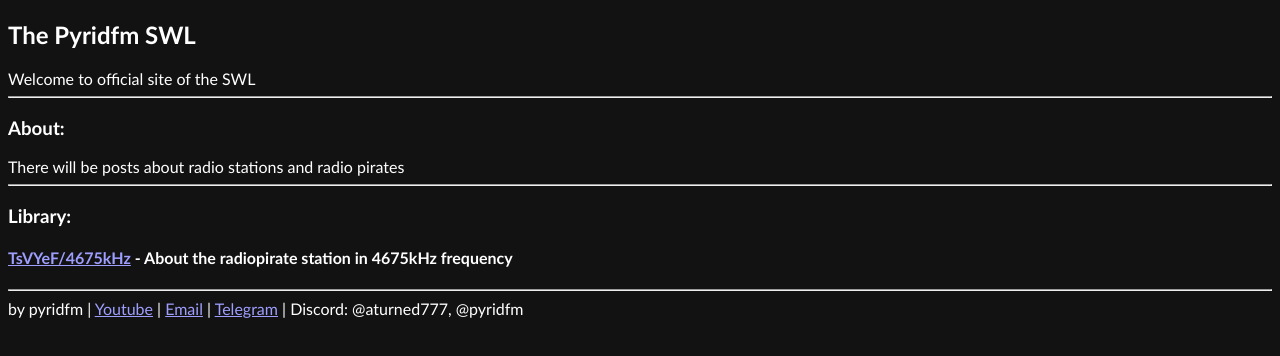
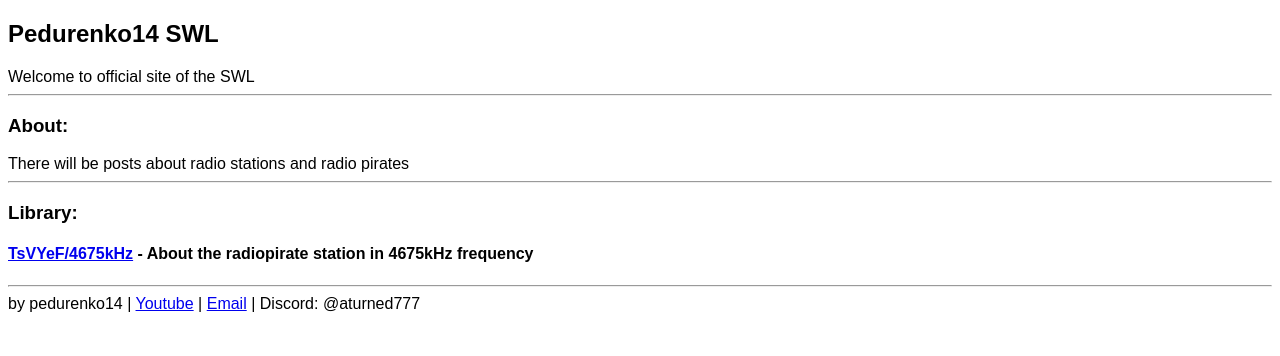
Before and after one commit to pedurenko14/swl, a plain HTML site: page index.html in a window 1280 px wide. Drawn offline with Linux system fonts and the light colour scheme.

Commit message:
Update index.html

```diff
--- a/index.html
+++ b/index.html
@@ -1,12 +1,11 @@
 <!DOCTYPE html>
 <html>
 <head>
-<title>The Pyridfm SWL</title>
+<title>Pedurenko14 SWL</title>
 
 <style type="text/css">
   html {
-  color-scheme: dark;
-  font-family: Trebuchet MS;
+  font-family: arial;
 }
 
 h2,h4 {
@@ -21,7 +20,7 @@ div {
 </head>
 <body>
   <div>
-    <h2>The Pyridfm SWL</h2>
+    <h2>Pedurenko14 SWL</h2>
     Welcome to official site of the SWL
   </div>
 
@@ -33,10 +32,10 @@ There will be posts about radio stations and radio pirates<hr><h3>
   Library:
   </h3>
   <h4>
-    <a href="https://pyridfm.github.io/swl/4675khz">TsVYeF/4675kHz</a> - About the radiopirate station in 4675kHz frequency
+    <a href="https://pedurenko14.github.io/swl/4675khz">TsVYeF/4675kHz</a> - About the radiopirate station in 4675kHz frequency
   </h4>
 <hr>
-  by pyridfm | <a href="https://www.youtube.com/@pyridfm/">Youtube</a> | <a href="mailto:kekeown2nd@gmail.com">Email</a> | <a href="https://t.me/aturned777">Telegram</a> | Discord: @aturned777, @pyridfm
+  by pedurenko14 | <a href="https://www.youtube.com/@pedurenko14/">Youtube</a> | <a href="mailto:kekeown2nd@gmail.com">Email</a> | Discord: @aturned777
 
 </body>
 </html>
```
